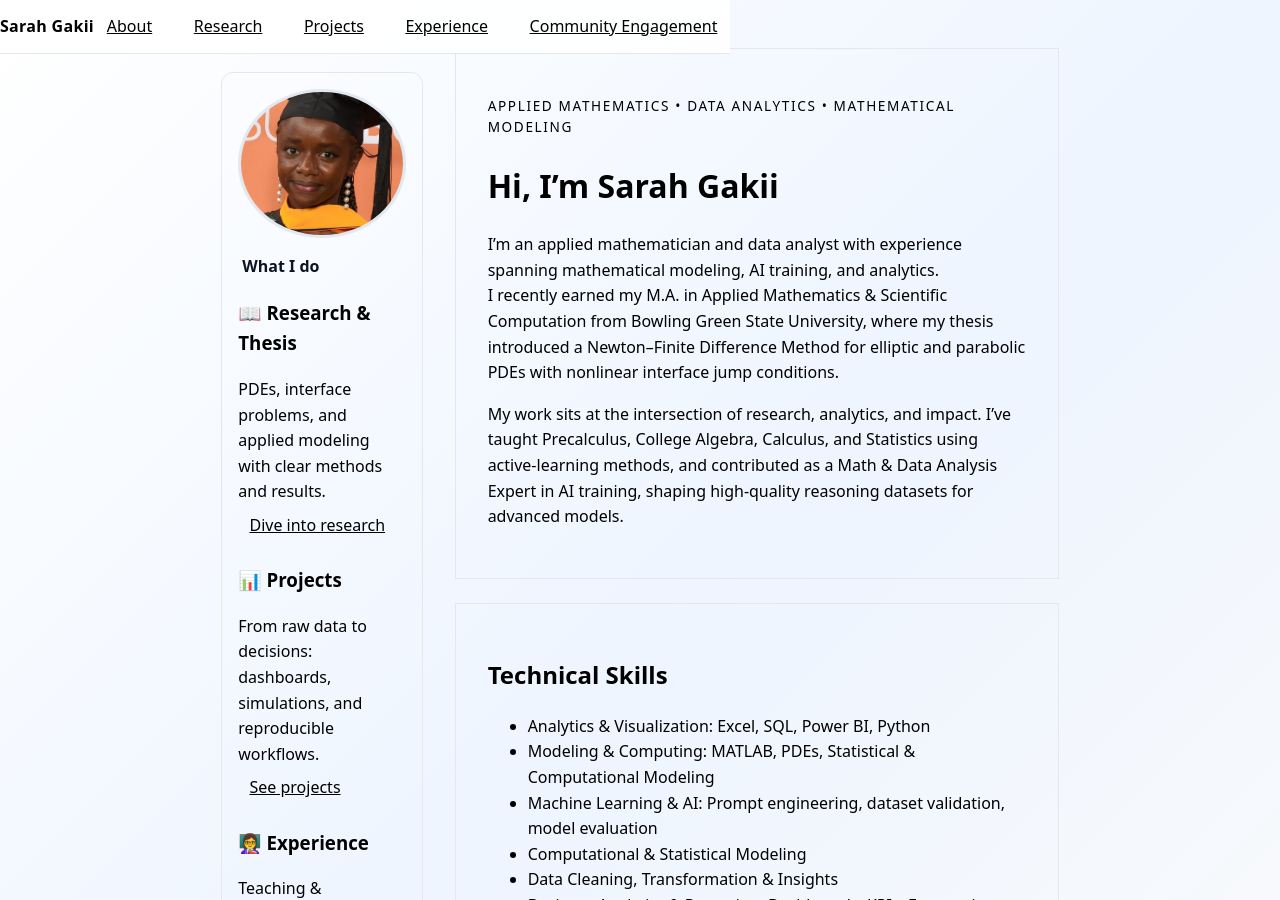
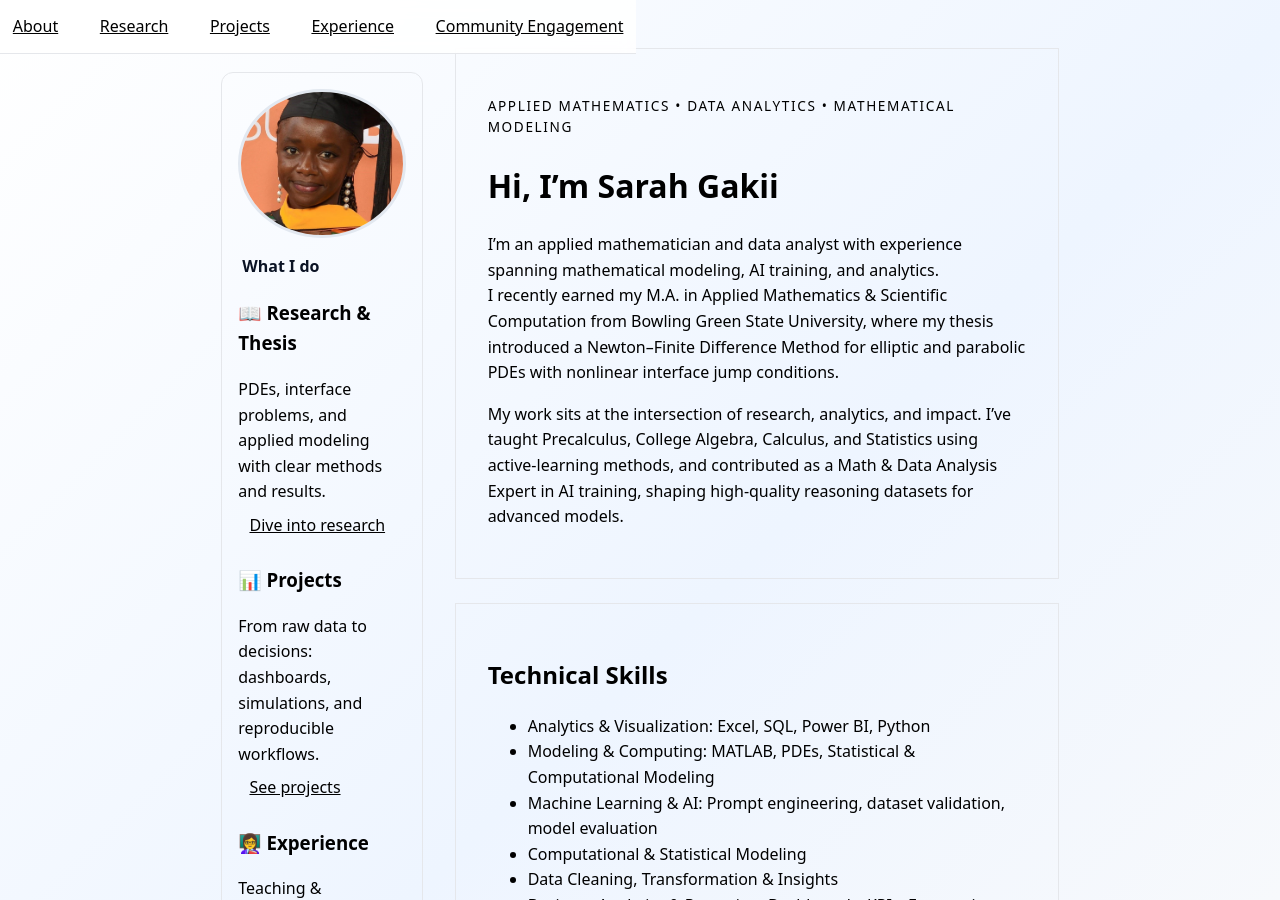
Before and after one commit to SARAH-GAKII/sarah-gakii.github.io, a Jekyll site: the page built from index.md, in a window 1280 px wide and 900 px high. Built offline with Jekyll 4.4.1, drawn with Linux system fonts in a browser that asks for light colours.

Commit message:
Update default.html

```diff
--- a/_layouts/default.html
+++ b/_layouts/default.html
@@ -12,7 +12,7 @@
   <!-- Header / Navigation -->
   <header>
     <div class="container nav">
-      <div class="brand">Sarah Gakii</div>
+
       <nav aria-label="Primary">
         <ul>
           <li><a href="{{ '/' | relative_url }}">About</a></li>
```
